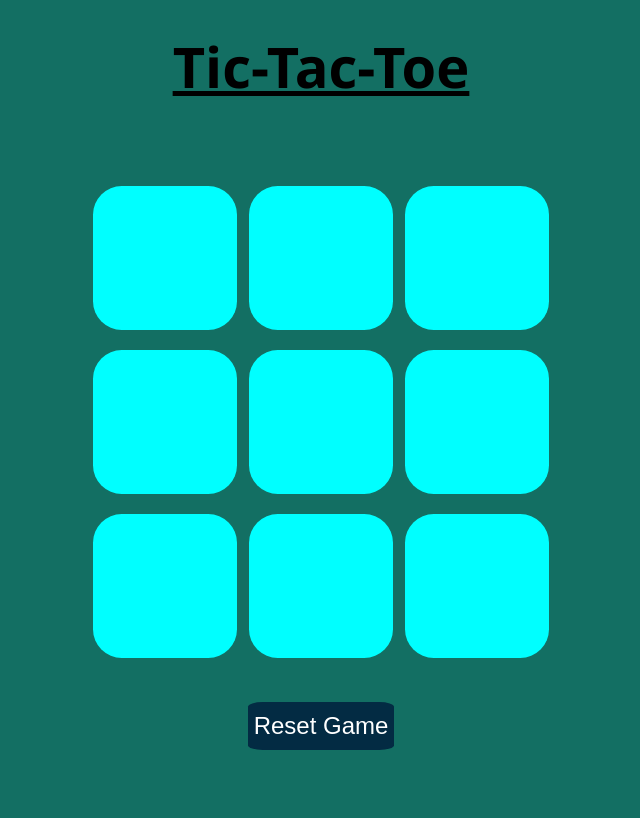
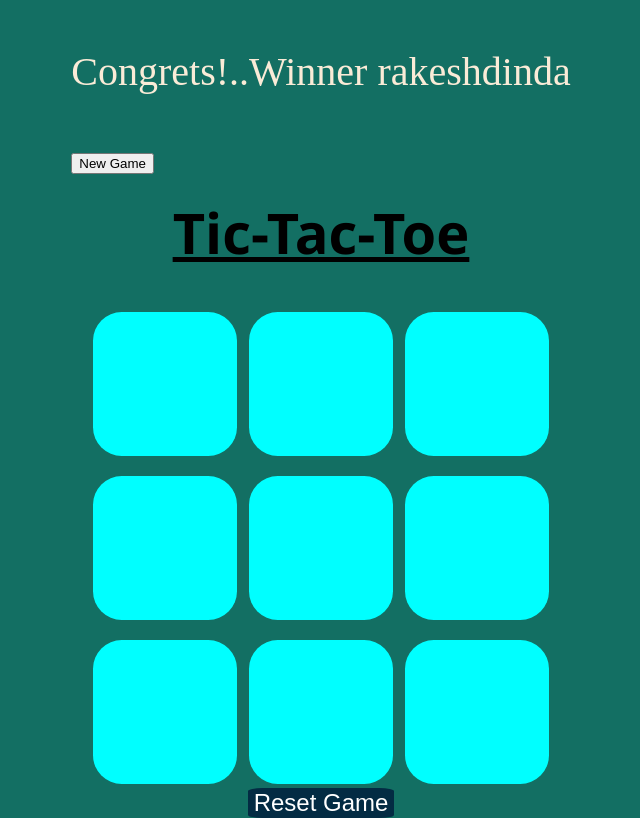
Before and after one commit to RakeshCode2006/Tic-Tac-Toe, a plain HTML site: page Tic-Tac-Toe/index.html in a window 1280 px wide. Shown: the whole page, without its empty margins (319-959 px from the left). Drawn offline with Linux system fonts and the light colour scheme.

Commit message:
Update index.html

```diff
--- a/Tic-Tac-Toe/index.html
+++ b/Tic-Tac-Toe/index.html
@@ -7,6 +7,12 @@
     <link rel="stylesheet" href="style.css">
 </head>
 <body>
+
+   <div class="hide">
+    <p class="msg" style="font-size: 5vh; color: antiquewhite;">Congrets!..Winner rakeshdinda</p>
+    <br>
+    <button class="ng">New Game</button>
+   </div>
    <h1>Tic-Tac-Toe</h1>
    <div class="container">
      <div class="game">
@@ -21,6 +27,7 @@
        <button class="box"></button>
      </div>
     </div>
+
     <button class="rsb">Reset Game</button>
     <script src="script.js"></script>
 </body>
```
